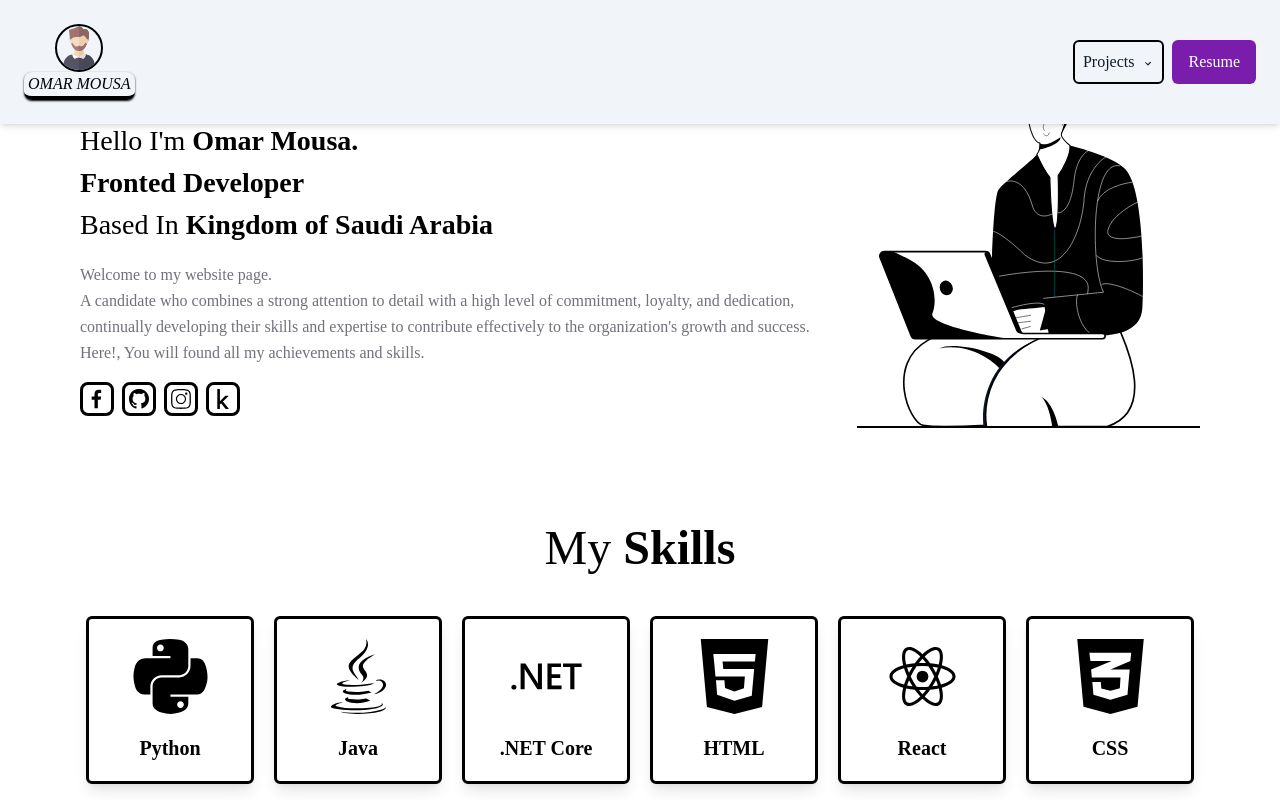
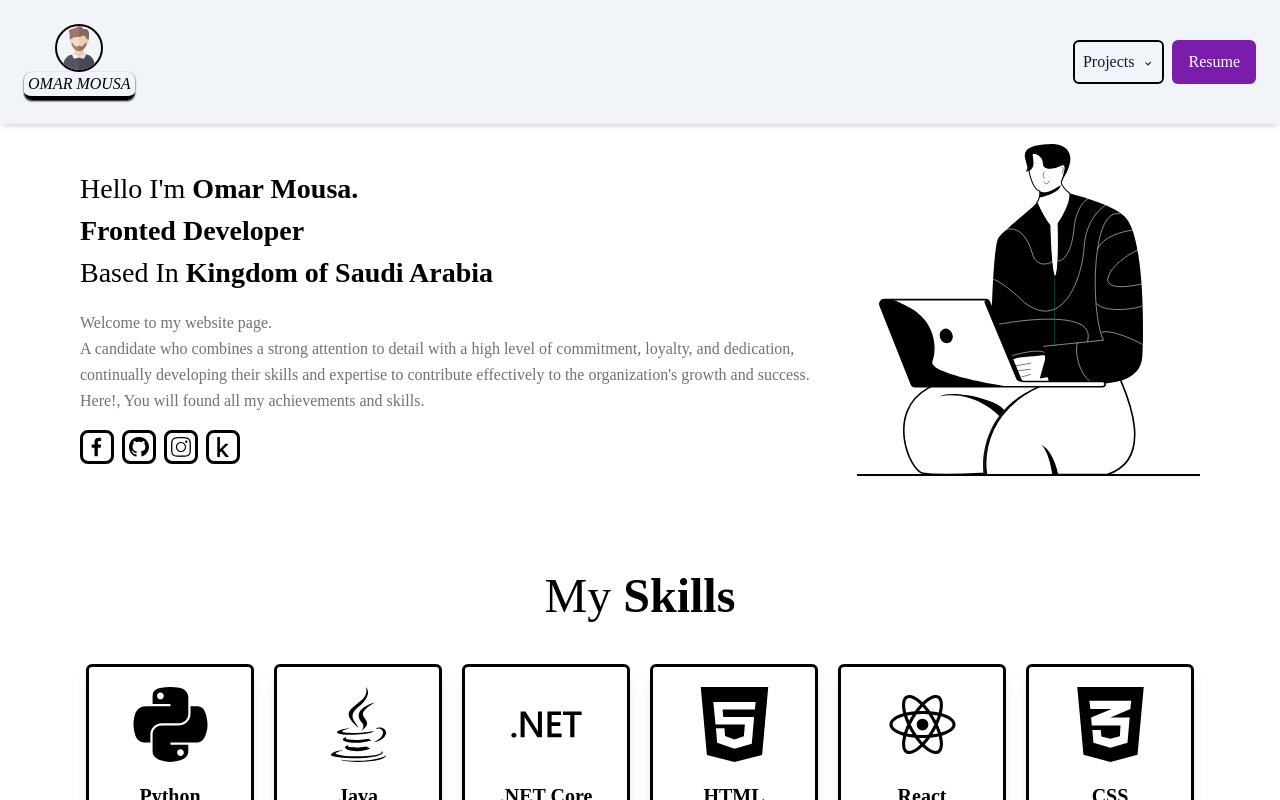
Before and after one commit to omarMousa1/blog-web-react, a React (Create React App) app: page / in a window 1280 px wide. Shown: the top 800 px of the page. Built offline with nearby package versions, Linux system fonts and the light colour scheme.

Commit message:
Add files via upload

```diff
--- a/src/pages/Home.js
+++ b/src/pages/Home.js
@@ -9,7 +9,7 @@ import { Testimonial } from "./Testimonial";
 
 export const Home = () => {
   return (
-    <main className="mt-24">
+    <main className="mt-36">
       <Introduction />
       <Skills />
       <Experience />
```
